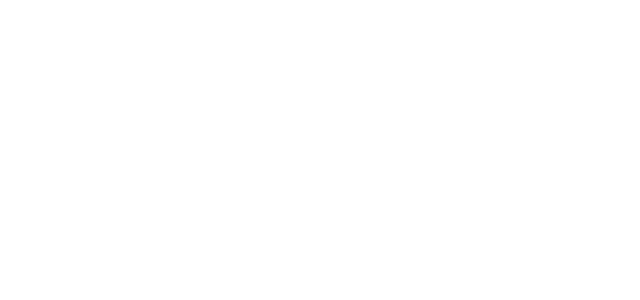
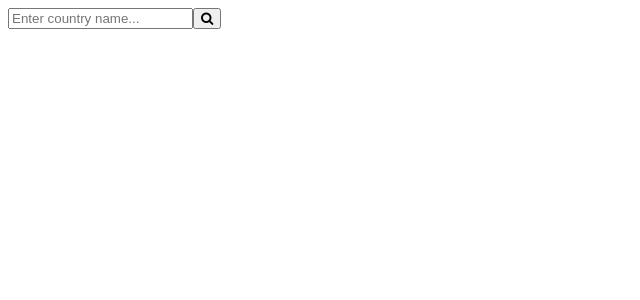
Before and after one commit to noura1993/cc-w7-wh, a Vue app in the folder travellos/: page / in a window 1280 px wide. Shown: the top 300 px of the page, without its empty margins (0-640 px from the left). Built offline with nearby package versions, Linux system fonts and the light colour scheme.

Commit message:
Initial wiring of SearchBar

```diff
--- a/travellos/public/index.html
+++ b/travellos/public/index.html
@@ -4,6 +4,7 @@
     <meta charset="utf-8">
     <meta http-equiv="X-UA-Compatible" content="IE=edge">
     <meta name="viewport" content="width=device-width,initial-scale=1.0">
+    <link rel="stylesheet" href="https://cdnjs.cloudflare.com/ajax/libs/font-awesome/4.7.0/css/font-awesome.min.css">
     <link rel="icon" href="<%= BASE_URL %>favicon.ico">
     <title><%= htmlWebpackPlugin.options.title %></title>
   </head>
--- a/travellos/src/App.vue
+++ b/travellos/src/App.vue
@@ -1,13 +1,32 @@
 <template>
-
+  <div id="app">
+    <search-bar></search-bar>
+  </div>
 </template>
 
 <script>
+import SearchBar from "./components/SearcBar";
+import { eventBus } from "./main";
+
 export default {
+  name: "App",
+  data() {
+    return {
+      places: []
+    };
+  },
 
-}
+  mounted() {
+    eventBus.$on("search-results", results => {
+      this.places = results;
+    });
+  },
+
+  components: {
+    "search-bar": SearchBar
+  }
+};
 </script>
 
 <style>
-
 </style>
--- a/travellos/src/components/SearcBar.vue
+++ b/travellos/src/components/SearcBar.vue
@@ -1,13 +1,30 @@
 <template>
-
+  <div>
+    <input type="text" placeholder="Enter country name..." v-model="country" />
+    <button v-on:click="searchForCountry()">
+      <i class="fa fa-search"></i>
+    </button>
+  </div>
 </template>
 
 <script>
+import { eventBus } from "../main";
+
 export default {
+  name: "search-bar",
+  data() {
+    return {
+      country: ""
+    };
+  },
 
-}
+  methods: {
+    searchForCountry: function() {
+      eventBus.$emit("search-results", [{ name: "Castle" }]);
+    }
+  }
+};
 </script>
 
 <style>
-
 </style>
```
